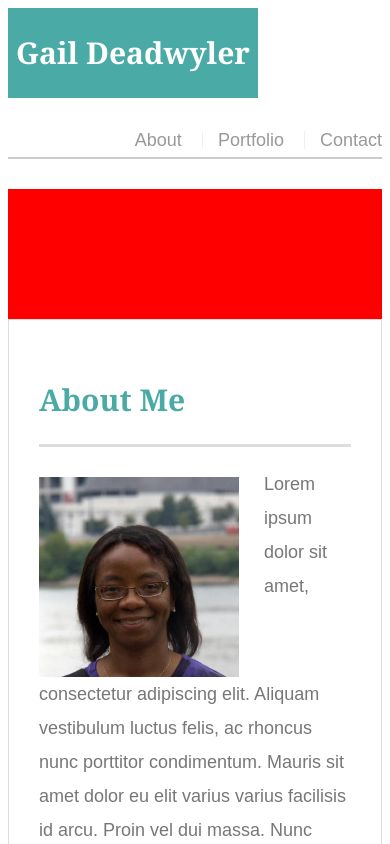
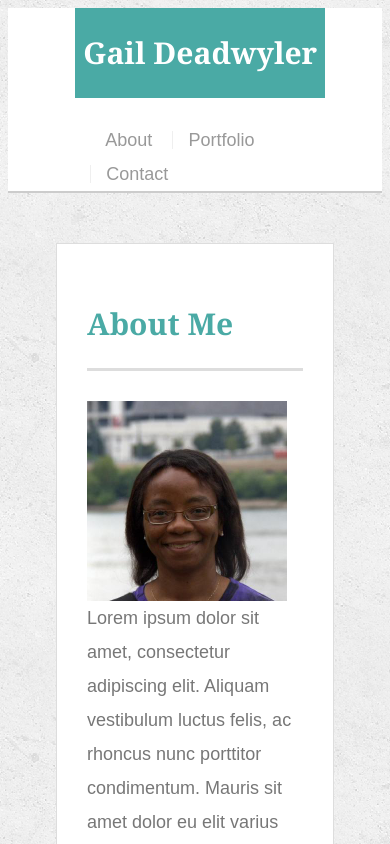
Before and after one commit to Gail-Deadwyler/Responsive-Portfolio, a plain HTML site: page index.html in a window 390 px wide. Shown: the top 844 px of the page. Drawn offline with Linux system fonts and the light colour scheme.

Commit message:
added media query styling for 640px, 768px, 980px and added background image

```diff
--- a/assets/css/style.css
+++ b/assets/css/style.css
@@ -5,7 +5,7 @@ body {
     font-size: 18px;
     line-height: 34px;
     color: #777777;
-    /* background: url("../images/concrete_seamless.png"); */
+    background: url("../images/concrete_seamless.png");
   }
 
   * {
@@ -223,17 +223,33 @@ body {
   /* Screen size - max width: 980px */
   @media screen and (max-width: 980px) {
 
-    .container {
+    /* .container {
       background-color: aqua;
+    } */
 
+    #main-container {
+        /* background-color: black; */
+        overflow: auto;
+        width: 80%;
     }
+
+    nav {
+        margin-right: 20px;
+    }
+
   }
 
   /* Screen size - max width: 768px */
   @media screen and (max-width: 768px) {
 
-    .container {
+    /* .container {
       background-color: yellowgreen;
+    }  */
+
+    #main-container {
+        margin-top: 5px;
+        width: 85%;
+        /* padding: 40px;        */
     }
   }
 
@@ -241,9 +257,18 @@ body {
   @media screen and (max-width: 640px) {
 
     .container {
-        background-color: red;
+        /* background-color: red; */
+        width: 64%;
+        margin: 0 auto;
     }
     #masthead {
         position: static;
     }
+
+    #main-container {
+        margin-top: 5px;
+        width: 85%;
+        padding: 20px;
+    }
+
 }
```
Also changed, not shown: assets/images/concrete_seamless.png (added).
